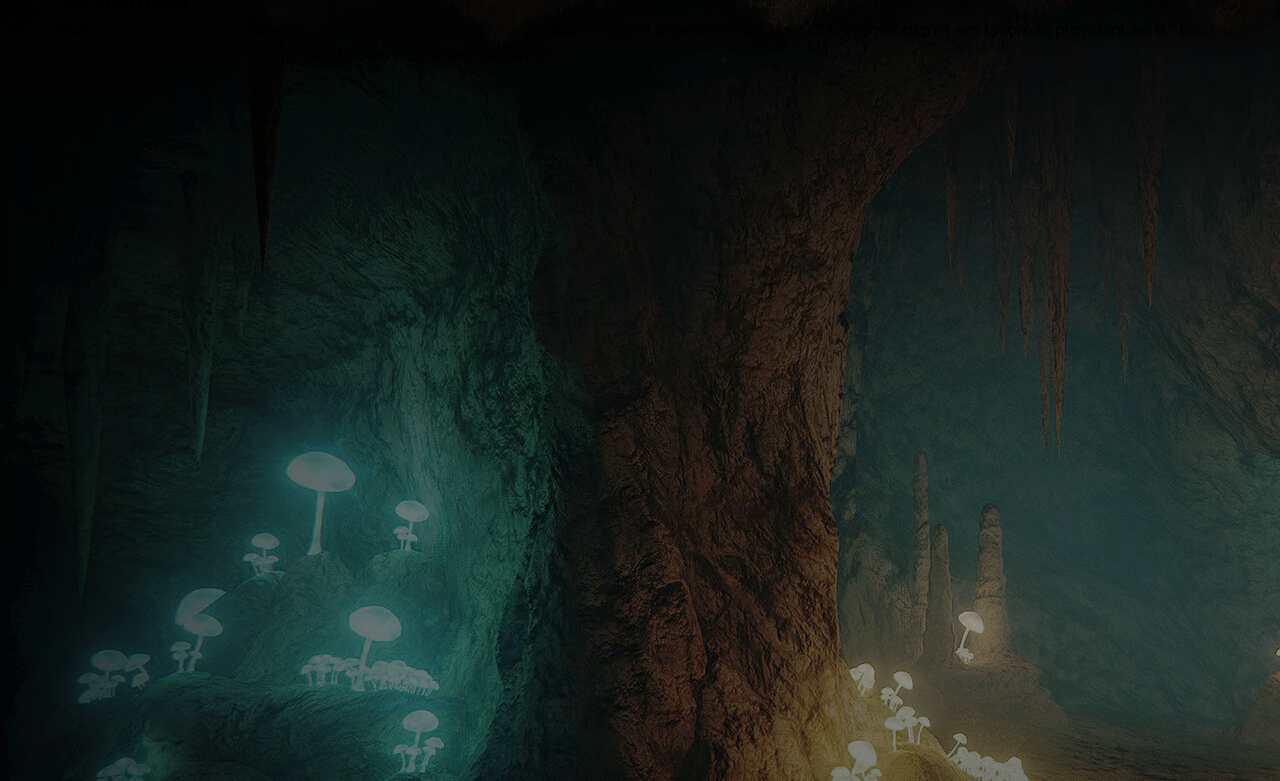
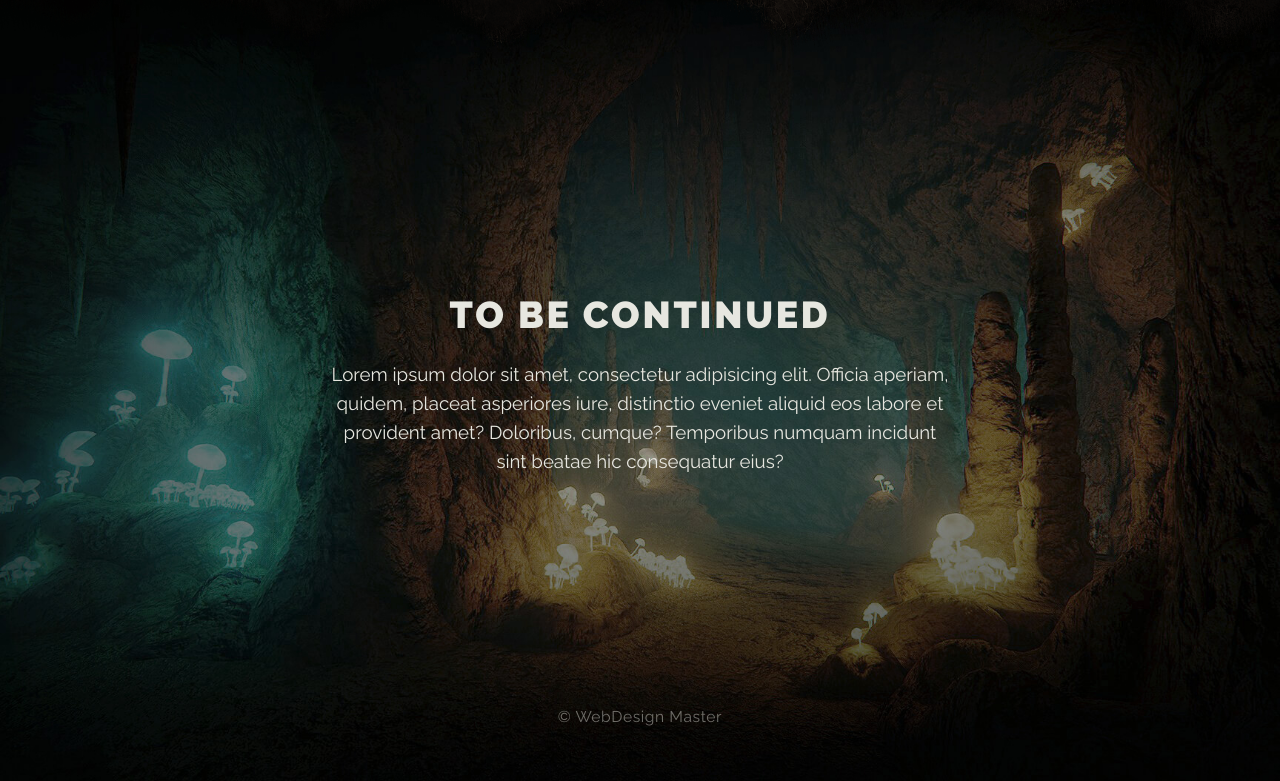
Before and after one commit to Olegopolonets/parallax-scrolling-website, a plain HTML site: page index.html in a window 1280 px wide. Shown: the part 819-1600 px from the top of the page. Drawn offline with Linux system fonts and the light colour scheme.

Commit message:
CSS styling of the first section of the site

```diff
--- a/css/main.css
+++ b/css/main.css
@@ -6,6 +6,7 @@
 
 :root {
     --index: calc(1vw + 1vh);
+    --text: #e7e7e0;
 }
 
 @font-face {
@@ -81,7 +82,7 @@ body{
     will-change: transform;
     text-transform: uppercase;
     font-weight: 900;
-    color: #e7e7e0;
+    color: var(--text);
     text-shadow: 0 0 15px #9e7d35;
 }
 
@@ -98,4 +99,32 @@ body{
 
 .main-articale {
     min-height: 100vh;
+    background-size: cover;
+    background-position: center;
+    color: var(--text);
+    display: flex;
+    align-items: center;
+    justify-content: center;
+    position: relative;
+    text-align: center;
 }
+
+.main-articale__header {
+    text-transform: uppercase;
+    font-size: calc(var(--index) * 1.8);
+    letter-spacing: calc(var(--index) / 7.5);
+}
+
+.main-articale__paragraph {
+    max-width: calc(var(--index) * 30);
+    font-size: calc(var(--index) * .9);
+    margin-top: calc(var(--index) / 1.25);
+}
+
+.copy {
+    position: absolute;
+    bottom: calc(var(--index) * 2.5);
+    opacity: 0.45;
+    font-size: calc(var(--index) * .75);
+    letter-spacing: calc(var(--index) / 35);
+}
--- a/index.html
+++ b/index.html
@@ -29,7 +29,8 @@
     <article class="main-articale" style="background-image: url(img/dungeon.jpg);">
         <div class="main-articale__content">
             <h2 class="main-articale__header"> To be continued</h2>
-            <p>Lorem ipsum dolor sit amet, consectetur adipisicing elit. Officia aperiam, quidem, placeat asperiores
+            <p class="main-articale__paragraph">Lorem ipsum dolor sit amet, consectetur adipisicing elit. Officia
+                aperiam, quidem, placeat asperiores
                 iure, distinctio eveniet aliquid eos labore et provident amet? Doloribus, cumque? Temporibus numquam
                 incidunt sint beatae hic consequatur eius?</p>
         </div>
```
